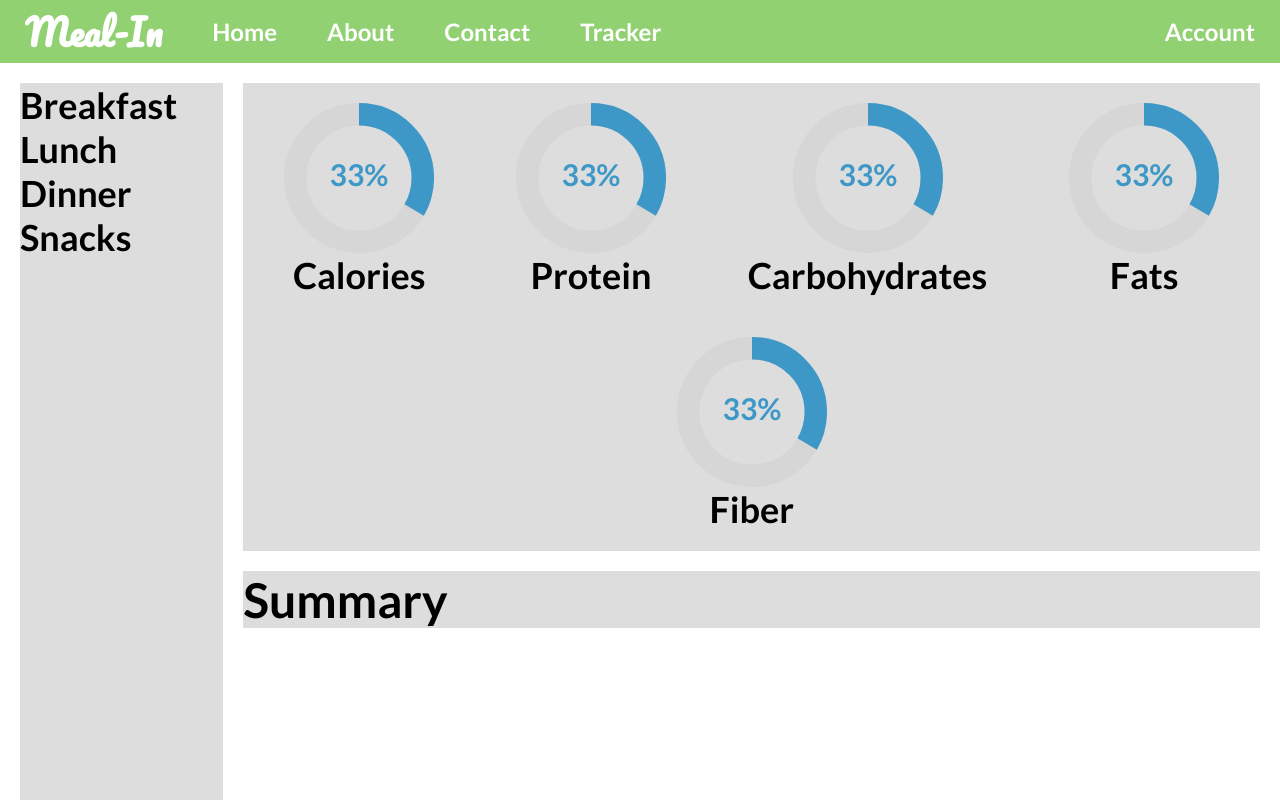
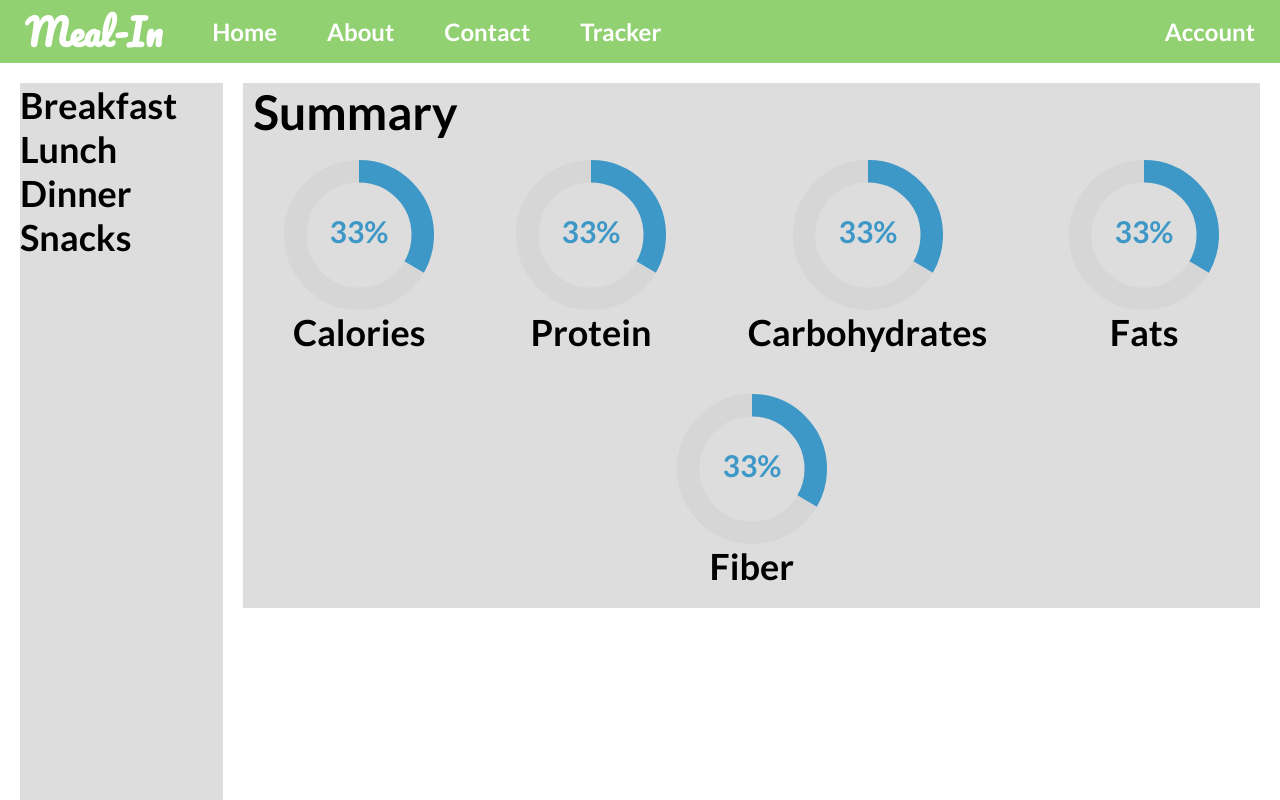
Before and after one commit to CodeAlanSanchez/meal-tracker, a React (Create React App) app in the folder client/: page /tracker in a window 1280 px wide. Shown: the top 800 px of the page. Built offline with nearby package versions, Linux system fonts and the light colour scheme.

Commit message:
Remove graph component

```diff
--- a/client/src/components/Tracker/Bars/Bars.tsx
+++ b/client/src/components/Tracker/Bars/Bars.tsx
@@ -4,6 +4,7 @@ import 'react-circular-progressbar/dist/styles.css';
 
 const Bars = () => (
   <section className="bars tracker-container">
+    <h1 className="data-header">Summary</h1>
     <div className="flex-container">
       <div className="bar flex-container">
         <CircularProgressbar value={5} maxValue={15} text="33%" strokeWidth={15} styles={buildStyles({ strokeLinecap: 'butt' })} />
--- a/client/src/components/Tracker/Graph/Graph.tsx
+++ /dev/null
@@ -1,9 +0,0 @@
-import React from 'react';
-
-const Graph = () => (
-  <section className="graph tracker-container">
-    <h1>Summary</h1>
-  </section>
-);
-
-export default Graph;
--- a/client/src/components/Tracker/Tracker.tsx
+++ b/client/src/components/Tracker/Tracker.tsx
@@ -1,6 +1,5 @@
 import React from 'react';
 import Bars from './Bars/Bars';
-import Graph from './Graph/Graph';
 import Sidebar from './Sidebar/Sidebar';
 
 const Tracker = () => (
@@ -9,7 +8,6 @@ const Tracker = () => (
       <Sidebar />
       <section className="data flex-container">
         <Bars />
-        <Graph />
       </section>
     </div>
   </section>
```
